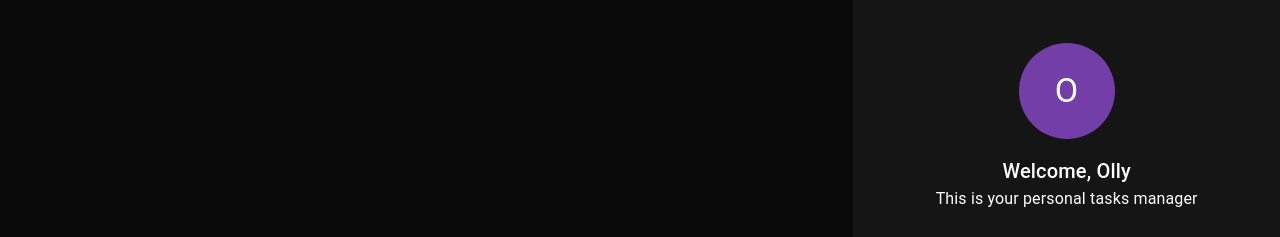
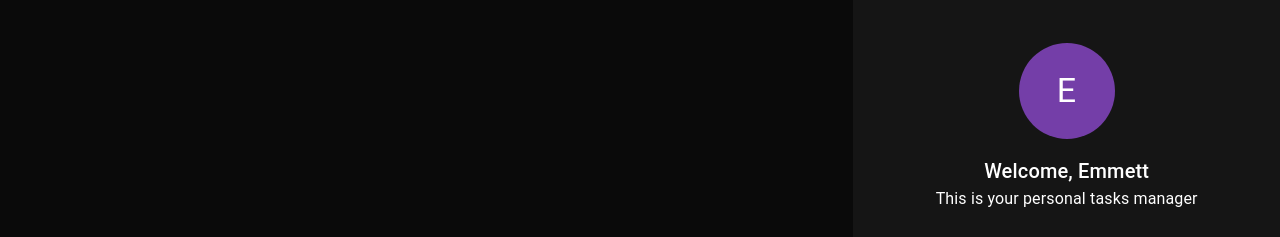
Before and after one commit to ollyhite/todo_typescript, a React (Create React App) app: page / in a window 1280 px wide. Shown: the part 273-510 px from the top of the page. Built offline with nearby package versions, Linux system fonts and the light colour scheme.

Commit message:
use interface and PropTypes at same time

```diff
--- a/src/components/sidebar/sidebar.tsx
+++ b/src/components/sidebar/sidebar.tsx
@@ -20,7 +20,7 @@
         alignItems: "center",
       }}
     >
-      <Profile />
+      <Profile name="Emmett" />
     </Grid>
   );
 };
```
Also changed, not shown: src/components/profile/profile.tsx (+8 -2 lines).
